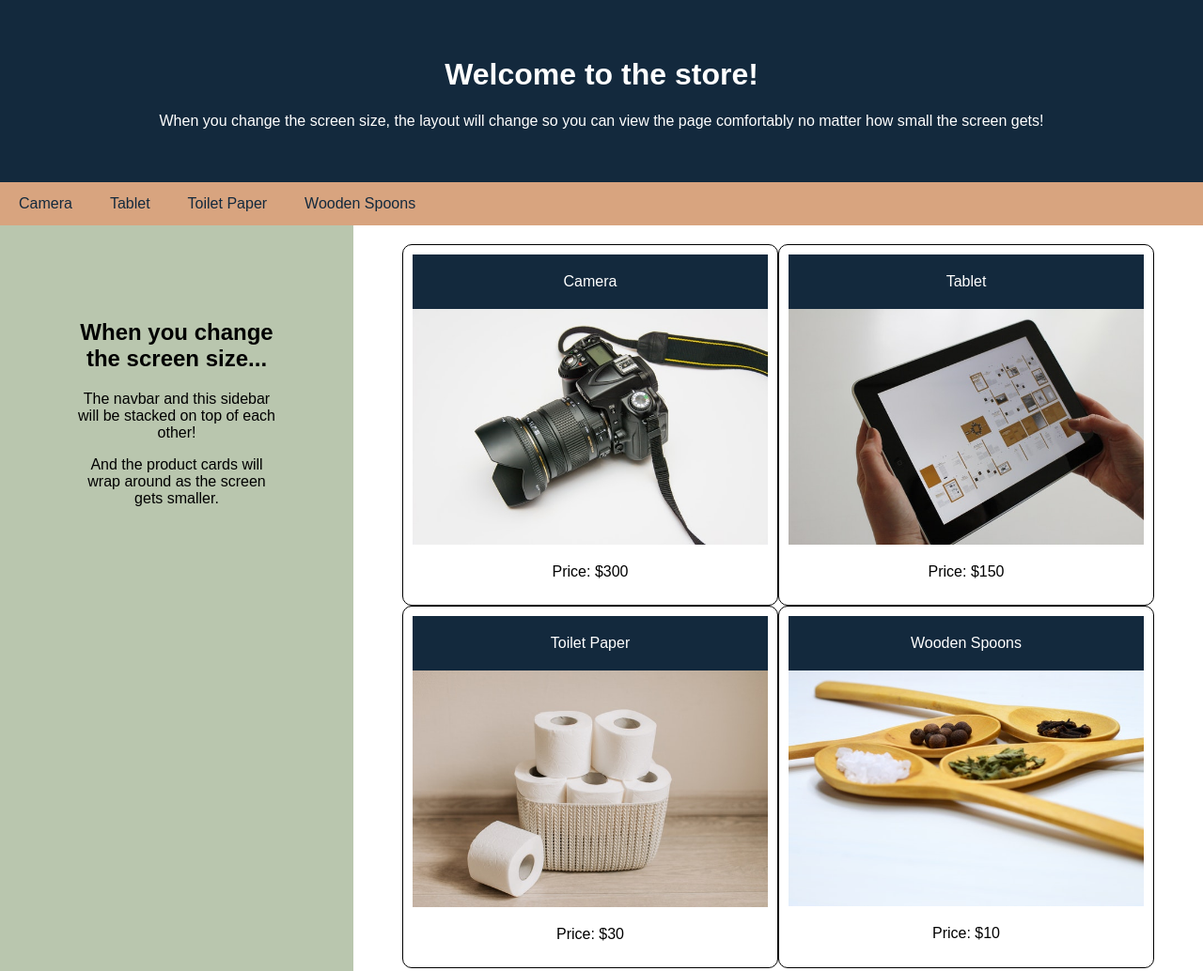
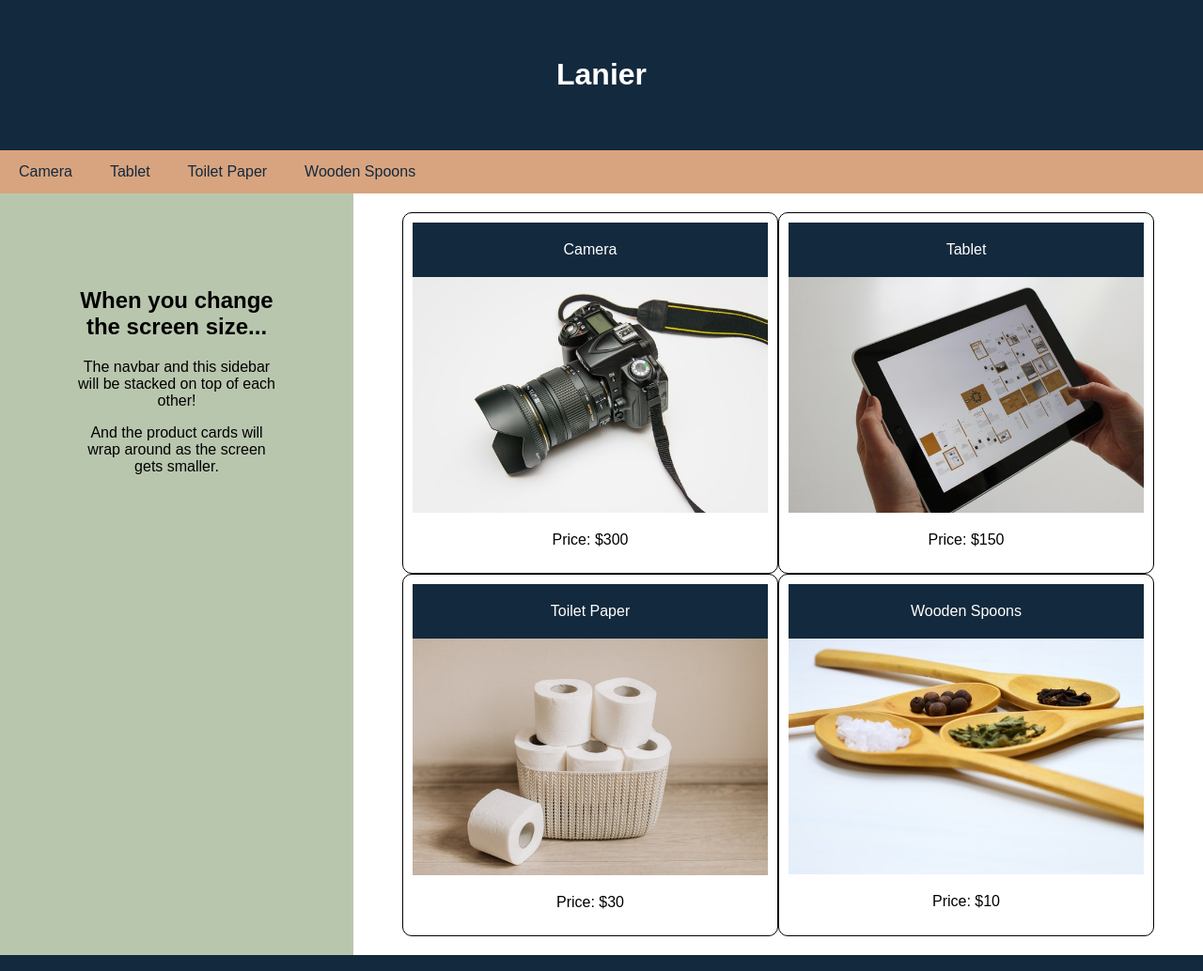
Before and after one commit to 13Blackmagic/LaNier-portfolio, a plain HTML site: page index.html in a window 1280 px wide. Shown: the top 1034 px of the page at 94% size. Drawn offline with Linux system fonts and the light colour scheme.

Commit message:
changed title, and h1 for name

```diff
--- a/index.html
+++ b/index.html
@@ -1,7 +1,7 @@
 <!DOCTYPE html>
 <html>
   <head>
-    <title>Responsive Web Design</title>
+    <title>Lanier Portfolio</title>
     <meta charset="UTF-8" />
     <meta name="viewport" content="width=device-width, initial-scale=1" />
     <link rel="stylesheet" type="text/css" href="./assets/css/style.css" />
@@ -9,11 +9,8 @@
   <body>
     <!-- Header -->
     <header>
-      <h1>Welcome to the store!</h1>
-      <p>
-        When you change the screen size, the layout will change so you can view
-        the page comfortably no matter how small the screen gets!
-      </p>
+      <h1>Lanier</h1>
+
     </header>
 
     <!-- Navbar -->
```
